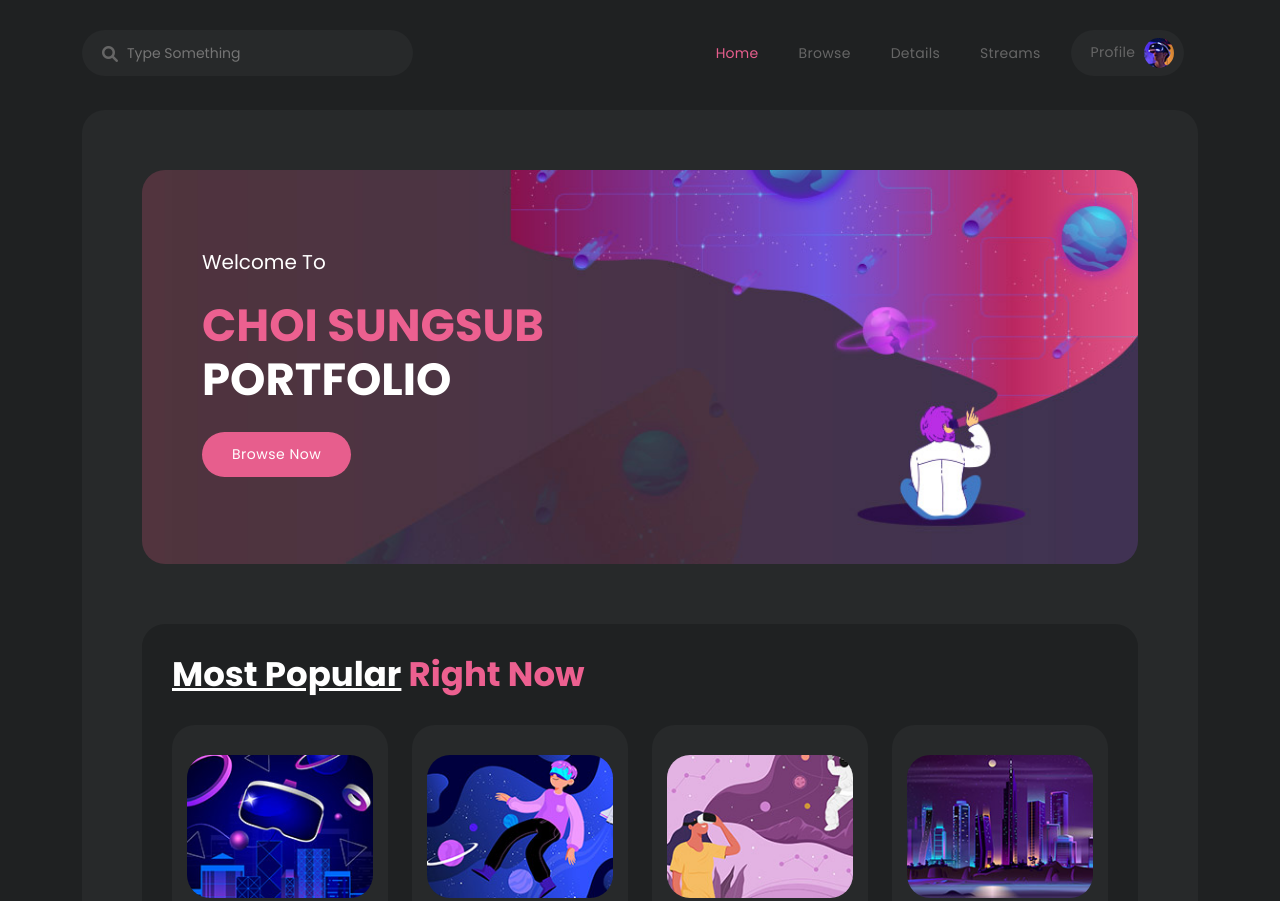
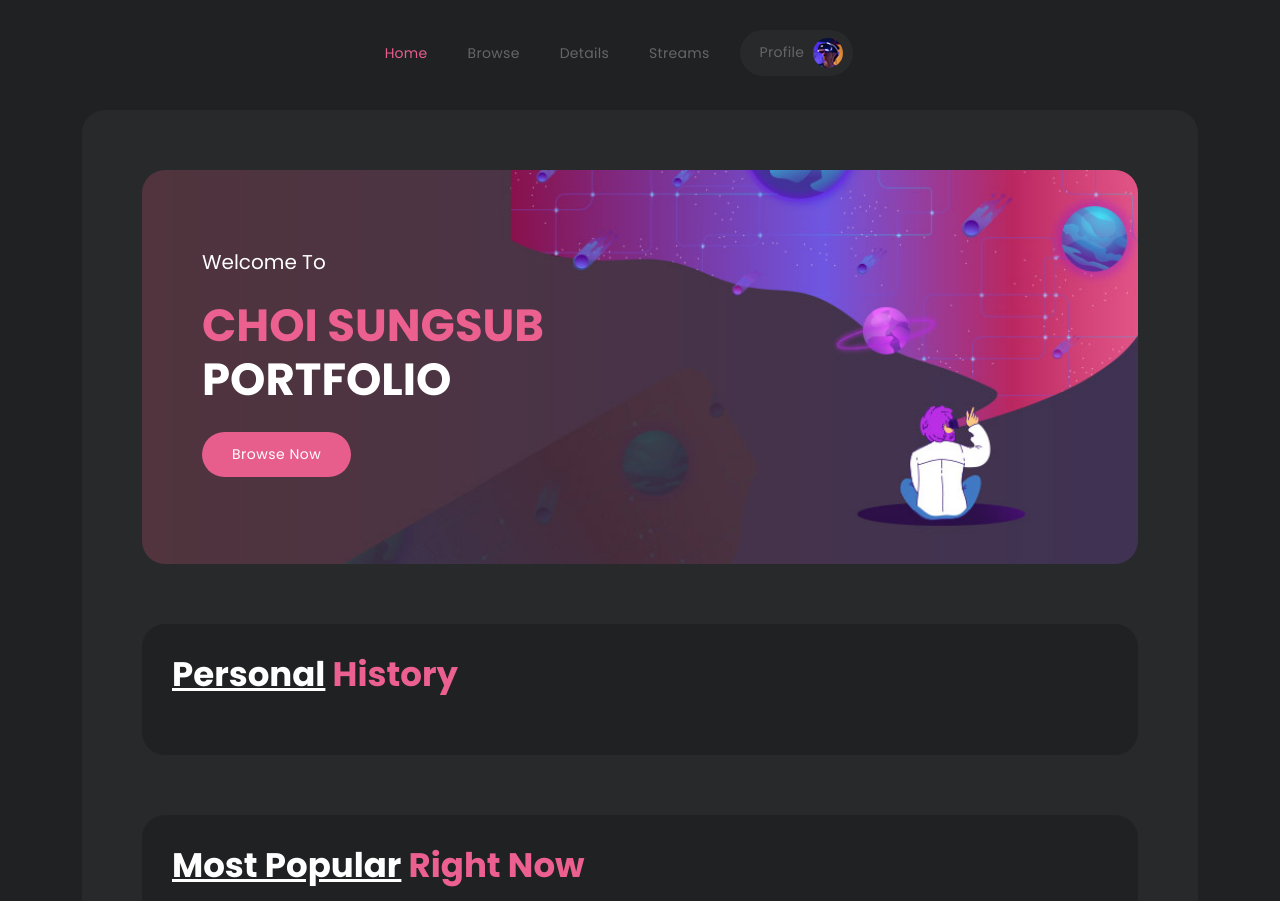
Before and after one commit to tjdtjq5/Portfolio, a plain HTML site: page index.html in a window 1280 px wide. Shown: the top 901 px of the page. Drawn offline with nearby package versions, Linux system fonts and the light colour scheme.

Commit message:
no message

```diff
--- a/index.html
+++ b/index.html
@@ -56,12 +56,12 @@ https://templatemo.com/tm-579-cyborg-gaming
 <!--                    </a>-->
                     <!-- ***** Logo End ***** -->
                     <!-- ***** Search End ***** -->
-                    <div class="search-input">
+                    <!--<div class="search-input">
                       <form id="search" action="#">
                         <input type="text" placeholder="Type Something" id='searchText' name="searchKeyword" onkeypress="handle" />
                         <i class="fa fa-search"></i>
                       </form>
-                    </div>
+                    </div>-->
                     <!-- ***** Search End ***** -->
                     <!-- ***** Menu Start ***** -->
                     <ul class="nav">
@@ -102,7 +102,19 @@ https://templatemo.com/tm-579-cyborg-gaming
                   </div>
               </div>
               <!-- ***** Banner End ***** -->
+              <!-- ***** 경력 시작 ***** -->
+              <div class="gaming-library">
+                  <div class="col-lg-12">
+                      <div class="heading-section">
+                          <h4><em>Personal</em> History</h4>
+                      </div>
+                  </div>
+                  <div class="row">
 
+                  </div>
+
+              </div>
+              <!-- ***** 경력 끝 ***** -->
               <!-- ***** Most Popular Start ***** -->
               <div class="most-popular">
                   <div class="row">
@@ -207,7 +219,6 @@ https://templatemo.com/tm-579-cyborg-gaming
                   </div>
               </div>
               <!-- ***** Most Popular End ***** -->
-
               <!-- ***** Gaming Library Start ***** -->
               <div class="gaming-library">
                   <div class="col-lg-12">
```
Also changed, not shown: 1 other file. Lines whose indentation alone changed are shown as unchanged.
